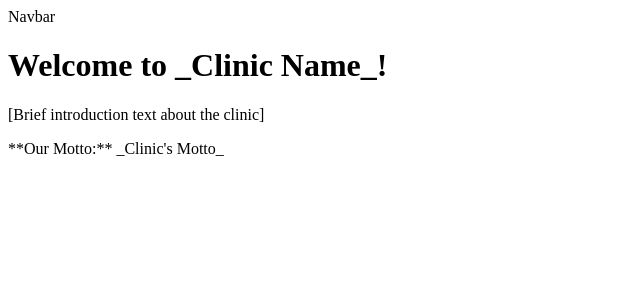
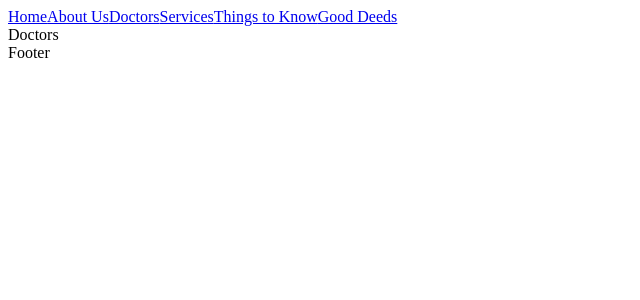
Before and after one commit to Angiedoescoding/PetClinic_Frontend_Capstone, a React (Vite) app: page /doctors in a window 1280 px wide. Shown: the top 300 px of the page, without its empty margins (0-640 px from the left). Built offline with nearby package versions, Linux system fonts and the light colour scheme.

Commit message:
files blueprint and routs/Links setup

```diff
--- a/index.html
+++ b/index.html
@@ -4,7 +4,7 @@
     <meta charset="UTF-8" />
     <!-- <link rel="icon" type="image/svg+xml" href="/vite.svg" /> -->
     <meta name="viewport" content="width=device-width, initial-scale=1.0" />
-    <title>Pet Clinic</title>
+    <title>Paws and Claws Veterinary Clinic</title>
   </head>
   <body>
     <div id="root"></div>
--- a/src/App.jsx
+++ b/src/App.jsx
@@ -1,8 +1,15 @@
-import { useEffect, useState } from 'react'
+import { useEffect, useState } from 'react';
 import { Routes, Route } from 'react-router-dom';
-import './App.css'
-import Navbar from './components/Navbar'
+import './App.css';
+import Navbar from './components/Navbar';
 import GreetingMain from './components/GreetingMain';
+import About from './components/About'
+import Doctors from './components/Doctors';
+import Services from './components/Services';
+import ThingsToKnow from './components/ThingsToKnow';
+import GoodDeeds from './components/GoodDeeds';
+import Footer from './components/Footer'
+
 // import Rabbits from './assets/Rabbits.jpg'  testing adding a picture - works
 
 
@@ -24,7 +31,19 @@ function App() {
 
   return (
     <>
-      <GreetingMain />
+      <div>
+      <Navbar />
+                <Routes>
+                    <Route path="/" element={<GreetingMain />} />
+                    <Route path="/about" element={<About />} />
+                    <Route path="/doctors" element={<Doctors />} />
+                    <Route path="/services" element={<Services />} />
+                    <Route path="/things-to-know" element={<ThingsToKnow />} />
+                    <Route path="/good-deeds" element={<GoodDeeds />} />
+                </Routes>
+      {/* <img src={Rabbits} />   testing adding a picture - works */}
+                <Footer />
+      </div>
 
       {/* // trying to connect the backend (video example), also check the package.json "proxy": "http://localhost:3000",
       {(typeof backendData.users === 'undefined') ? (
@@ -34,9 +53,8 @@ function App() {
           <p key={i}>{user}</p>
         ))
       )} */}
-    <div>
-      {/* <img src={Rabbits} />   testing adding a picture - works */}
-    </div>
+
+
 
 
     </>
--- a/src/components/About.jsx
+++ b/src/components/About.jsx
@@ -0,0 +1,9 @@
+import React from 'react'
+
+function About() {
+  return (
+    <div>About</div>
+  )
+}
+
+export default About
--- a/src/components/Doctors.jsx
+++ b/src/components/Doctors.jsx
@@ -0,0 +1,9 @@
+import React from 'react'
+
+function Doctors() {
+  return (
+    <div>Doctors</div>
+  )
+}
+
+export default Doctors
--- a/src/components/Footer.jsx
+++ b/src/components/Footer.jsx
@@ -0,0 +1,9 @@
+import React from 'react'
+
+function Footer() {
+  return (
+    <div>Footer</div>
+  )
+}
+
+export default Footer
--- a/src/components/GoodDeeds.jsx
+++ b/src/components/GoodDeeds.jsx
@@ -0,0 +1,9 @@
+import React from 'react'
+
+function GoodDeeds() {
+  return (
+    <div>GoodDeeds</div>
+  )
+}
+
+export default GoodDeeds
--- a/src/components/GreetingMain.jsx
+++ b/src/components/GreetingMain.jsx
@@ -1,13 +1,14 @@
-import Navbar from './Navbar'
+import { useEffect, useState } from 'react';
+// import Rabbits from './assets/Rabbits.jpg'  testing adding a picture - works
+
 
 function GreetingMain() {
   return (
     <div>
-        <Navbar />
         <div className="greeting">
             {/* <img src={} alt="Pets" /> */}
-            <h1>Welcome to _Clinic Name_!</h1>
-            <p>[Brief introduction text about the clinic]</p>
+            <h1>Welcome to the "Paws and Claws" veterinary clinic!</h1>
+            <p>Brief introduction text about the clinic</p>
             <p>**Our Motto:** _Clinic's Motto_</p>
 
             </div>
--- a/src/components/Navbar.jsx
+++ b/src/components/Navbar.jsx
@@ -1,8 +1,19 @@
+// Importing Link from the react-router-dom for routing (navigating) between pages
+
 import { Link } from 'react-router-dom';
 
 function Navbar() {
   return (
-    <div>Navbar</div>
+    <div>
+        <nav className="navbar">
+            <Link to="/">Home</Link>
+            <Link to="/about">About Us</Link>
+            <Link to="/doctors">Doctors</Link>
+            <Link to="/services">Services</Link>
+            <Link to="/things-to-know">Things to Know</Link>
+            <Link to="/good-deeds">Good Deeds</Link>
+        </nav>
+    </div>
   )
 }
 
--- a/src/components/Services.jsx
+++ b/src/components/Services.jsx
@@ -0,0 +1,9 @@
+import React from 'react'
+
+function Services() {
+  return (
+    <div>Services</div>
+  )
+}
+
+export default Services
--- a/src/components/ThingsToKnow.jsx
+++ b/src/components/ThingsToKnow.jsx
@@ -0,0 +1,9 @@
+import React from 'react'
+
+function ThingsToKnow() {
+  return (
+    <div>ThingsToKnow</div>
+  )
+}
+
+export default ThingsToKnow
```
